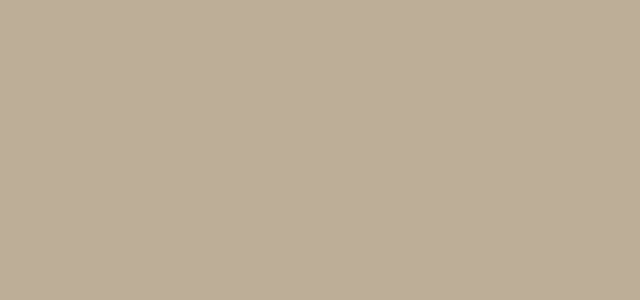
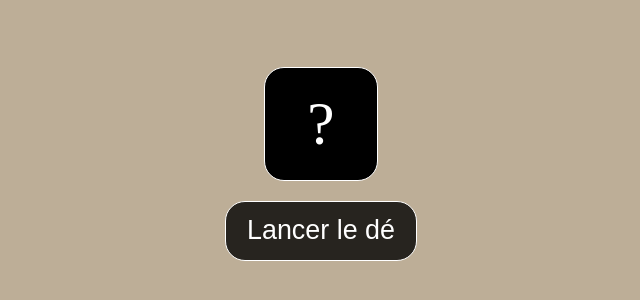
Before and after one commit to Mathischvn/KohLantahApp, a React (Vite) app: page /des in a window 1280 px wide. Before the commit this address had no page. Shown: the part 236-536 px from the top of the page, without its empty margins (319-959 px from the left). Built offline with nearby package versions, Linux system fonts and the light colour scheme; a web font is replaced by a local one.

Commit message:
Add Page des dés

```diff
--- a/src/client/App.jsx
+++ b/src/client/App.jsx
@@ -4,6 +4,7 @@ import './App.css'
 import { TitlePage } from './components/mainPage/titlePage'
 import { SideBar } from './components/sideBar/sideBar'
 import { Enigme } from './components/enigmePage/enigme'
+import { DicePage } from './components/dicePage/dicePage'
 import { ChoicePage } from './components/choicePage/choicePage'
 import { BrowserRouter } from 'react-router-dom'
 import { Routes, Route} from 'react-router-dom'
@@ -19,6 +20,7 @@ function App() {
           </>
         } />
         <Route path='/enigme' element={<Enigme />} />
+        <Route path='/des' element={<DicePage />} />
         <Route path='/combat' element={""} />
         <Route path='/choise' element={<ChoicePage />} />
       </Routes>
--- /dev/null
+++ b/src/client/components/dicePage/dicePage.css
@@ -0,0 +1,64 @@
+.diceContainer {
+    display: flex;
+    flex-direction: column;
+    align-items: center;
+    gap: 20px;
+}
+
+.diceBlockNumber {
+    display: flex;
+    justify-content: center;
+    align-items: center;
+    font-size: 3.2em;
+    background-color: black;
+    padding: 0.5em;
+    color: white;
+    border: solid 1px white;
+    border-radius: 20px;
+    width: 50px;
+    height: 50px;
+}
+
+.rollDice {
+    background-color: rgba(0, 0, 0, 0.793);
+    border: solid 1px white;
+    color: white;
+    width: max-content;
+    padding: 0.5em 0.8em;
+    font-size: 1.4em;
+    border-radius: 20px;
+    transition: all 0.2s ease-in-out;
+    cursor: pointer;
+}
+
+.rollDice:hover {
+    background-color: black;
+}
+
+@keyframes fadeKeyframe {
+    25% {
+        transform: rotate(5deg);
+        box-shadow: 0 0 2em black;
+    }
+
+    50% {
+        transform: rotate(-10deg);
+    }
+
+    75% {
+        transform: rotate(5deg);
+    }
+
+    100% {
+        transform: rotate(0deg);
+        box-shadow: none;
+    }
+}
+
+.fadeanime {
+    animation: fadeKeyframe 0.7s ease;
+}
+
+.answerDice {
+    font-size: 1.5em;
+}
--- /dev/null
+++ b/src/client/components/dicePage/dicePage.jsx
@@ -0,0 +1,44 @@
+import React from "react"
+import "./dicePage.css"
+import { useState } from 'react';
+
+export const DicePage = () => {
+
+    const [numberDice, setNumberDice] = useState("?");
+    const [rolling, setRolling] = useState(false);
+    const [showButton, setShowButton] = useState(true);
+    const [showAnswer, setShowAnswer] = useState(false);
+
+    const clickButton = () => {
+        setShowButton(false);
+    };
+
+    const handleRandomDice = () => {
+        if (!rolling) {
+            setRolling(true);
+            let counter = 0;
+            const intervalId = setInterval(() => {
+                const randomNumber = Math.floor(Math.random() * (6 - 1 + 1) + 1);
+                setNumberDice(randomNumber);
+                counter++;
+                if (counter === 10) {
+                    clearInterval(intervalId);
+                    setRolling(false);
+                    document.querySelector(".diceBlockNumber").classList.add("fadeanime");
+                    setShowAnswer(true);
+                }
+            }, 100);
+        }
+        document.querySelector(".diceBlockNumber").classList.remove("fadeanime");
+    };
+
+    return (
+        <>
+            <div className="diceContainer">
+                <div className="diceBlockNumber">{numberDice}</div>
+                {showButton && <button className="rollDice" onClick={() => {handleRandomDice(), clickButton()}}>Lancer le dé</button>}
+                {showAnswer && <div className="answerDice">Vous avez gagné :D</div>}
+            </div>
+        </>
+    )
+}
```
